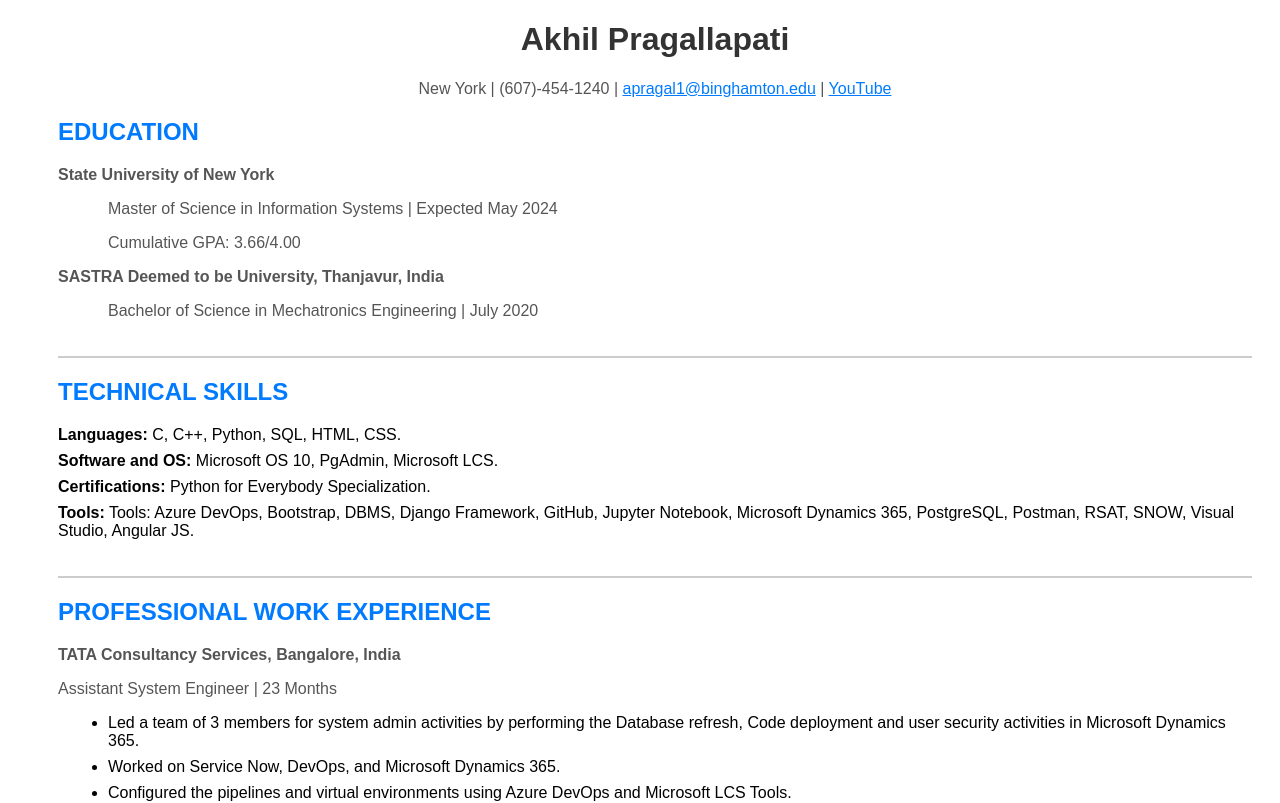
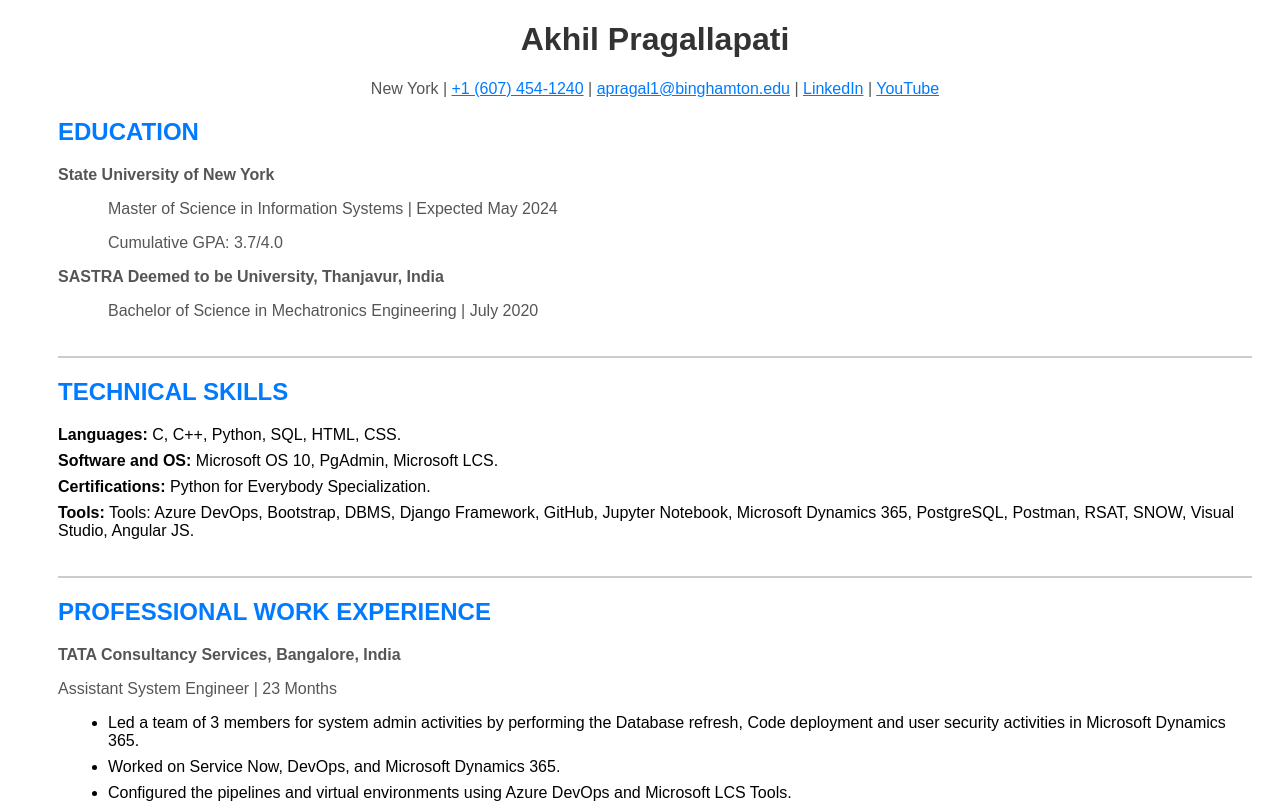
Before and after one commit to akhil-pragallapati/my-portfolio, an Angular app: page / in a window 1280 px wide. Shown: the top 803 px of the page. Built offline with nearby package versions, Linux system fonts and the light colour scheme.

Commit message:
change app comonent

```diff
--- a/src/app/app.component.html
+++ b/src/app/app.component.html
@@ -66,20 +66,22 @@
             margin-left: 50px;
         }
     </style>
+
+
 </head>
 
 <body >
 
     <header>
         <h1>Akhil Pragallapati</h1>
-        <p>New York | (607)-454-1240 | <a href="mailto:apragal1@binghamton.edu">apragal1@binghamton.edu</a> | <a href="https://www.youtube.com/channel/UC7cf0PvOc5hd5-LWAdZRrMA" target="_blank">YouTube</a></p>
+        <p>New York | <a href="tel:+16074541240">+1 (607) 454-1240</a>  | <a href="mailto:apragal1@binghamton.edu">apragal1@binghamton.edu</a>  | <a href="https://www.linkedin.com/in/akhil-pragallapati-a0a20113b/" target="_blank">LinkedIn</a> | <a href="https://www.youtube.com/channel/UC7cf0PvOc5hd5-LWAdZRrMA" target="_blank">YouTube</a></p>
     </header>
 
     <div class="education section">
         <h2>EDUCATION</h2>
         <p><strong>State University of New York</strong></p>
         <p class="ul-symbol">Master of Science in Information Systems | Expected May 2024</p>
-        <p class="ul-symbol">Cumulative GPA: 3.66/4.00</p>
+        <p class="ul-symbol">Cumulative GPA: 3.7/4.0</p>
 
         <p><strong>SASTRA Deemed to be University, Thanjavur, India</strong></p>
         <p class="ul-symbol">Bachelor of Science in Mechatronics Engineering |  <span style="text-align: right;"> July 2020 </span></p>
```
